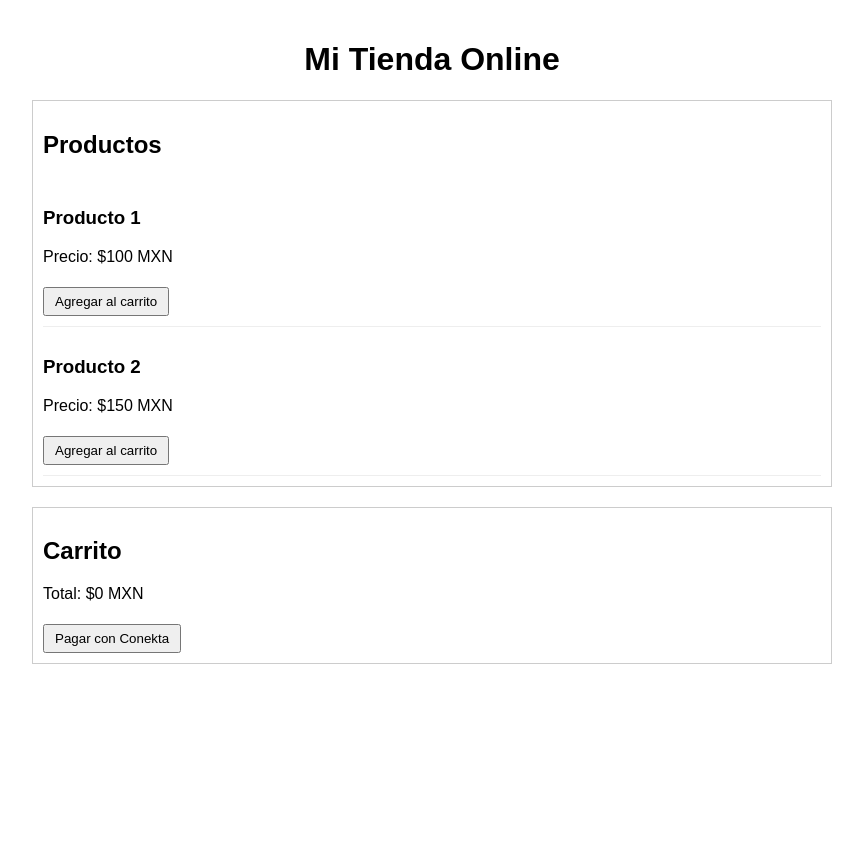
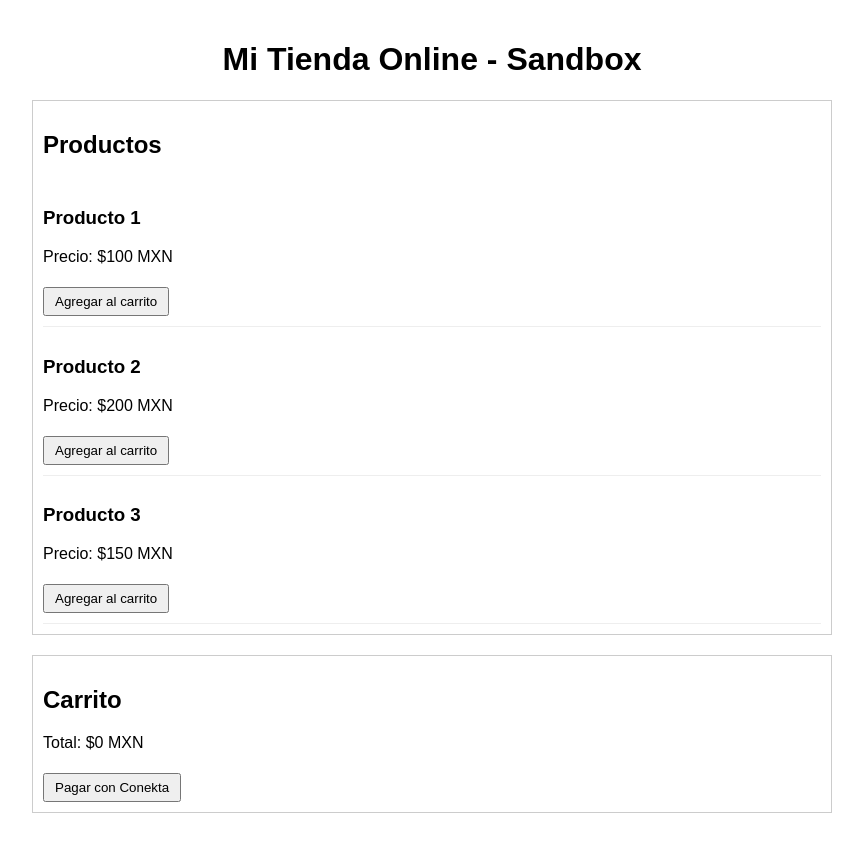
Before and after one commit to JRT1583/mi-tienda, a plain HTML site: page index.html in a window 1280 px wide. Shown: the whole page, without its empty margins (208-1071 px from the left). Before the commit the page ends 800 px from the top, so only its background shows below. Drawn offline with Linux system fonts and the light colour scheme.

Commit message:
Update index.html

```diff
--- a/index.html
+++ b/index.html
@@ -3,14 +3,14 @@
 <head>
   <meta charset="UTF-8">
   <meta name="viewport" content="width=device-width, initial-scale=1.0">
-  <title>Mi Tienda</title>
+  <title>Mi Tienda Sandbox</title>
   <link rel="stylesheet" href="styles.css">
   <!-- Conekta Component -->
   <script src="https://cdn.conekta.io/js/latest/conekta.js"></script>
 </head>
 <body>
   <header>
-    <h1>Mi Tienda Online</h1>
+    <h1>Mi Tienda Online - Sandbox</h1>
   </header>
 
   <main>
@@ -23,8 +23,14 @@
         <button class="agregar-carrito">Agregar al carrito</button>
       </div>
 
-      <div class="producto" data-nombre="Producto 2" data-precio="150">
+      <div class="producto" data-nombre="Producto 2" data-precio="200">
         <h3>Producto 2</h3>
+        <p>Precio: $200 MXN</p>
+        <button class="agregar-carrito">Agregar al carrito</button>
+      </div>
+
+      <div class="producto" data-nombre="Producto 3" data-precio="150">
+        <h3>Producto 3</h3>
         <p>Precio: $150 MXN</p>
         <button class="agregar-carrito">Agregar al carrito</button>
       </div>
```
